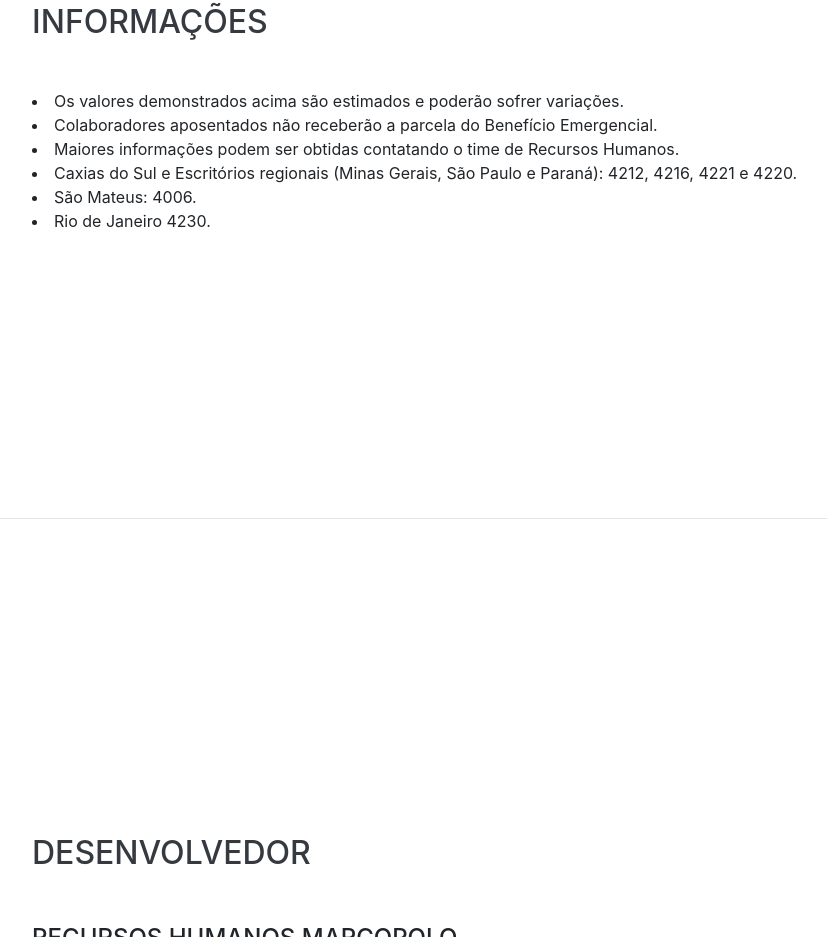
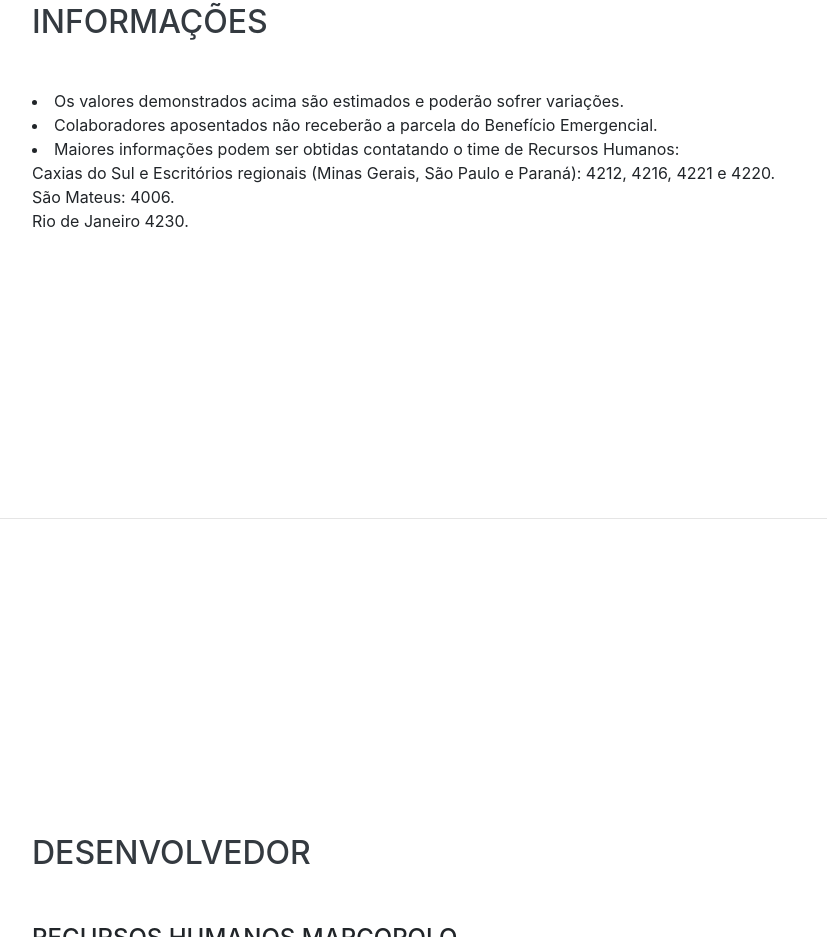
Before and after one commit to MatheusCbrl/MarcoSuspensao, a website with bundled scripts: page index.html in a window 1280 px wide. Shown: the part 1884-2821 px from the top of the page, without its empty margins (288-1115 px from the left). Built offline with nearby package versions, Linux system fonts and the light colour scheme; a web font is replaced by a local one.

Commit message:
Update index.html

```diff
--- a/index.html
+++ b/index.html
@@ -174,10 +174,10 @@ var calc = function(){
         <h2 class="mb-5">Informações</h2>
         <li class="mb-0">Os valores demonstrados acima são estimados e poderão sofrer variações.</li>
         <li class="mb-0">Colaboradores aposentados não receberão a parcela do Benefício Emergencial.</li>
-        <li class="mb-0">Maiores informações podem ser obtidas contatando o time de Recursos Humanos.</li>
-	<li class="mb-0">Caxias do Sul e Escritórios regionais (Minas Gerais, São Paulo e Paraná): 4212, 4216, 4221 e 4220.</li>
-	<li class="mb-0">São Mateus: 4006.</li>
-	<li class="mb-0">Rio de Janeiro 4230.</li>
+        <li class="mb-0">Maiores informações podem ser obtidas contatando o time de Recursos Humanos: </li>
+	<p class="mb-0">Caxias do Sul e Escritórios regionais (Minas Gerais, São Paulo e Paraná): 4212, 4216, 4221 e 4220.</p>
+	<p class="mb-0">São Mateus: 4006.</p>
+	<p class="mb-0">Rio de Janeiro 4230.</p>
       </div>
     </section>
 
```
